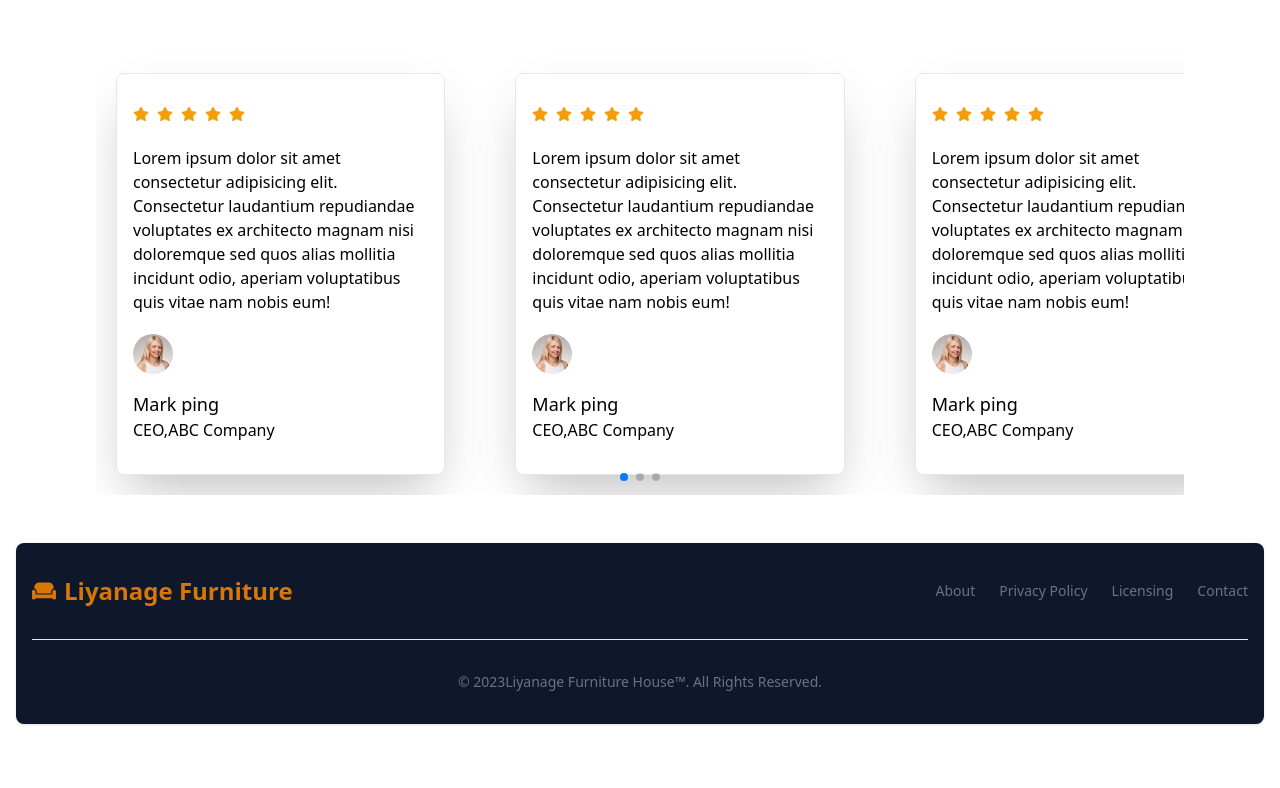
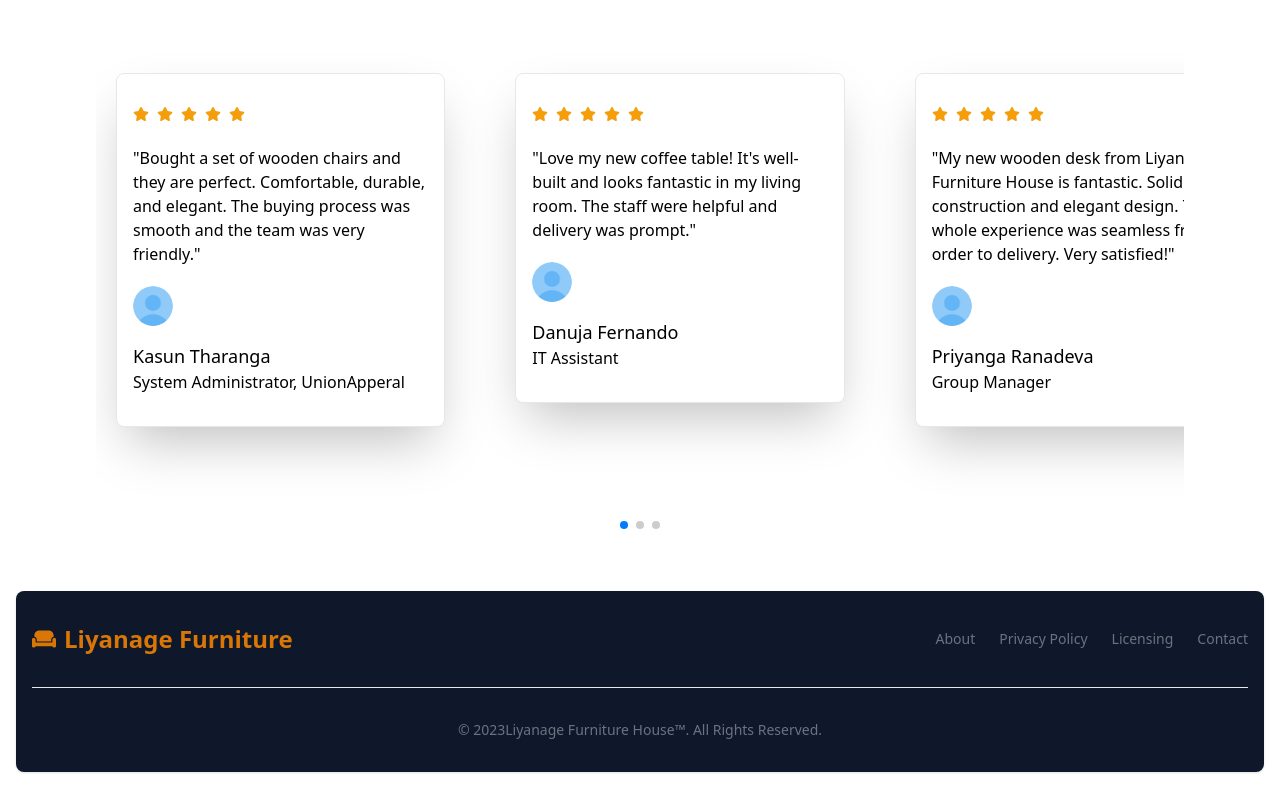
Before and after one commit to Decx13/FinalProject-mern, a React (Vite) app in the folder mern-client/: page / in a window 1280 px wide. Shown: the part 2412-3200 px from the top of the page. Before the commit the page ends 3152 px from the top, so only its background shows below. Built offline with nearby package versions, Linux system fonts and the light colour scheme; no server answers.

Commit message:
edit customer review area

```diff
--- a/mern-client/src/home/CustomerReviews.jsx
+++ b/mern-client/src/home/CustomerReviews.jsx
@@ -5,7 +5,7 @@ import { Swiper, SwiperSlide } from 'swiper/react';
 
 import {FaStar} from "react-icons/fa6"
 import { Avatar } from 'flowbite-react';
-import propic from "../assets/otherimages/propic.jpg"
+import propic from "../assets/otherimages/iconpro.png"
 // Import Swiper styles
 import 'swiper/css';
 import 'swiper/css/pagination';
@@ -14,6 +14,7 @@ import 'swiper/css/pagination';
 
 // import required modules
 import { Pagination } from 'swiper/modules';
+import { Profiler } from 'react';
 
 const CustomerReviews = () => {
   return (
@@ -55,18 +56,16 @@ const CustomerReviews = () => {
                 </div>
 
                     <div className='mt-7'>
-                        <p className='mb-5'>Lorem ipsum dolor sit amet consectetur adipisicing elit. Consectetur
-                            laudantium repudiandae voluptates ex architecto
-                            magnam nisi doloremque sed quos alias mollitia incidunt odio,
-                             aperiam voluptatibus quis vitae nam nobis eum!</p>
+                        <p className='mb-5'>"Bought a set of wooden chairs and they are perfect. Comfortable, durable, and elegant. The buying process was smooth and the team was very friendly."
+                        </p>
 
                              <Avatar className='w-10 mb-4 '
                              img={propic}
                              alt="avatar of Jese"
                              rounded />
 
-                             <h5 className='text-lg font-medium'>Mark ping</h5>
-                             <p className='text-base '>CEO,ABC Company</p>
+                             <h5 className='text-lg font-medium'>Kasun Tharanga</h5>
+                             <p className='text-base '>System Administrator, UnionApperal</p>
                     </div>
             </div>
         </SwiperSlide>
@@ -82,18 +81,18 @@ const CustomerReviews = () => {
                 </div>
 
                     <div className='mt-7'>
-                        <p className='mb-5'>Lorem ipsum dolor sit amet consectetur adipisicing elit. Consectetur
-                            laudantium repudiandae voluptates ex architecto
-                            magnam nisi doloremque sed quos alias mollitia incidunt odio,
-                             aperiam voluptatibus quis vitae nam nobis eum!</p>
+                        <p className='mb-5'>"Love my new coffee table! It's well-built and looks fantastic in my living room. The staff were helpful and delivery was prompt."
+
+
+                        </p>
 
                              <Avatar className='w-10 mb-4 '
                              img={propic}
                              alt="avatar of Jese"
                              rounded />
 
-                             <h5 className='text-lg font-medium'>Mark ping</h5>
-                             <p className='text-base '>CEO,ABC Company</p>
+                             <h5 className='text-lg font-medium'>Danuja Fernando</h5>
+                             <p className='text-base '>IT Assistant</p>
                     </div>
             </div>
         </SwiperSlide>
@@ -109,18 +108,15 @@ const CustomerReviews = () => {
                 </div>
 
                     <div className='mt-7'>
-                        <p className='mb-5'>Lorem ipsum dolor sit amet consectetur adipisicing elit. Consectetur
-                            laudantium repudiandae voluptates ex architecto
-                            magnam nisi doloremque sed quos alias mollitia incidunt odio,
-                             aperiam voluptatibus quis vitae nam nobis eum!</p>
+                        <p className='mb-5'>"My new wooden desk from Liyanage Furniture House is fantastic. Solid construction and elegant design. The whole experience was seamless from order to delivery. Very satisfied!"</p>
 
                              <Avatar className='w-10 mb-4 '
                              img={propic}
                              alt="avatar of Jese"
                              rounded />
 
-                             <h5 className='text-lg font-medium'>Mark ping</h5>
-                             <p className='text-base '>CEO,ABC Company</p>
+                             <h5 className='text-lg font-medium'>Priyanga Ranadeva</h5>
+                             <p className='text-base '>Group Manager</p>
                     </div>
             </div>
         </SwiperSlide>
@@ -136,18 +132,17 @@ const CustomerReviews = () => {
                 </div>
 
                     <div className='mt-7'>
-                        <p className='mb-5'>Lorem ipsum dolor sit amet consectetur adipisicing elit. Consectetur
-                            laudantium repudiandae voluptates ex architecto
-                            magnam nisi doloremque sed quos alias mollitia incidunt odio,
-                             aperiam voluptatibus quis vitae nam nobis eum!</p>
+                        <p className='mb-5'>"I'm thrilled with my new desk. It's beautifully crafted and incredibly sturdy. The delivery was fast and the team was very professional."
+
+</p>
 
                              <Avatar className='w-10 mb-4 '
                              img={propic}
                              alt="avatar of Jese"
                              rounded />
 
-                             <h5 className='text-lg font-medium'>Mark ping</h5>
-                             <p className='text-base '>CEO,ABC Company</p>
+                             <h5 className='text-lg font-medium'>Budhdhika Chathuranga</h5>
+                             <p className='text-base '>Lectra Designer</p>
                     </div>
             </div>
         </SwiperSlide>
@@ -163,18 +158,15 @@ const CustomerReviews = () => {
                 </div>
 
                     <div className='mt-7'>
-                        <p className='mb-5'>Lorem ipsum dolor sit amet consectetur adipisicing elit. Consectetur
-                            laudantium repudiandae voluptates ex architecto
-                            magnam nisi doloremque sed quos alias mollitia incidunt odio,
-                             aperiam voluptatibus quis vitae nam nobis eum!</p>
+                        <p className='mb-5'>"The coffee table I bought is beautiful and extremely well-made. The craftsmanship is evident in every detail. The staff was very helpful and made the entire purchasing process a breeze. Delivery was quick and the table arrived in perfect condition. Highly recommend this shop for quality wood furniture!"</p>
 
                              <Avatar className='w-10 mb-4 '
                              img={propic}
                              alt="avatar of Jese"
                              rounded />
 
-                             <h5 className='text-lg font-medium'>Mark ping</h5>
-                             <p className='text-base '>CEO,ABC Company</p>
+                             <h5 className='text-lg font-medium'>Manori Kurera</h5>
+                             <p className='text-base '>Marketing Manager</p>
                     </div>
             </div>
         </SwiperSlide>
```
Also changed, not shown: mern-client/src/assets/otherimages/iconpro.png (added).
